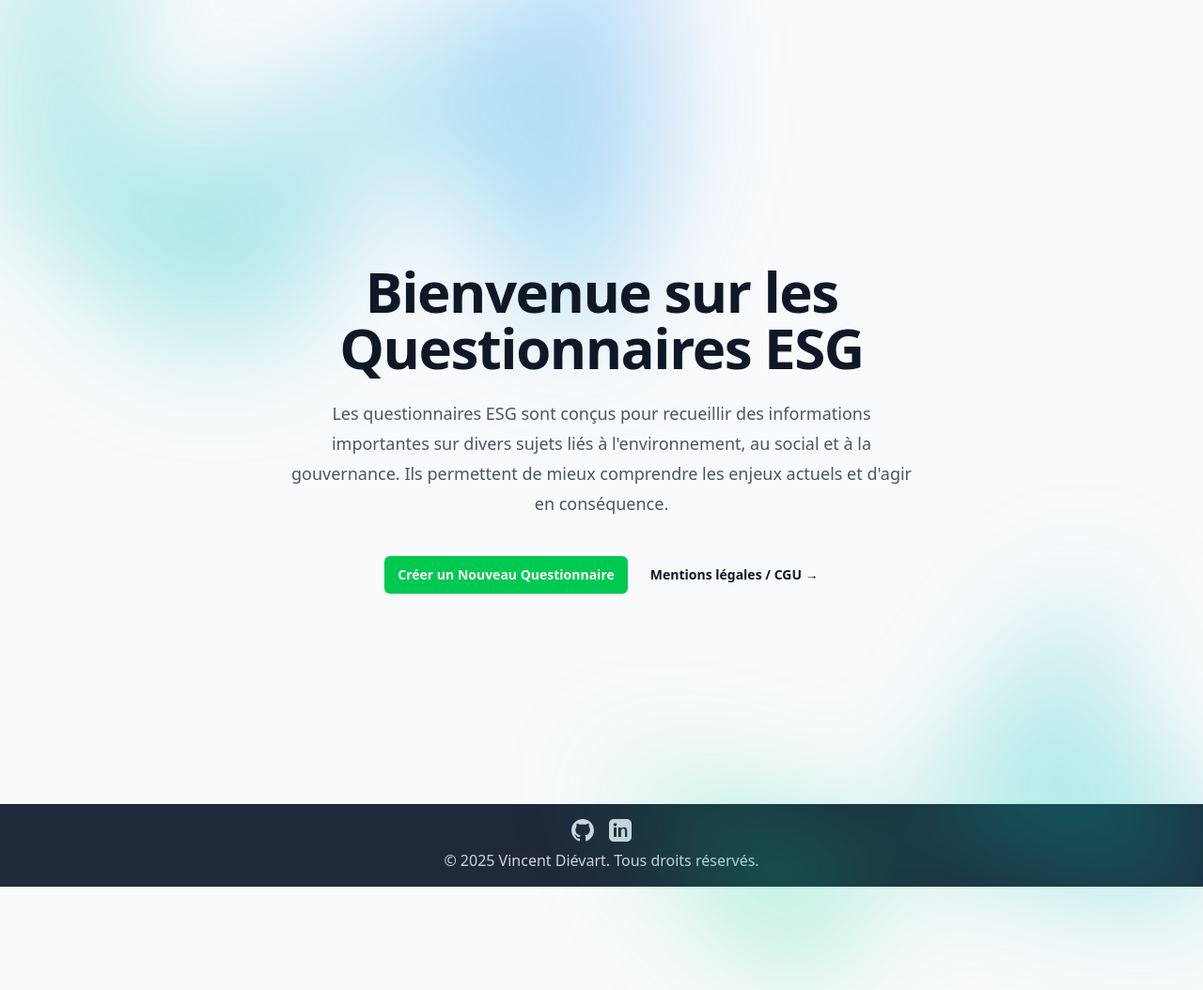
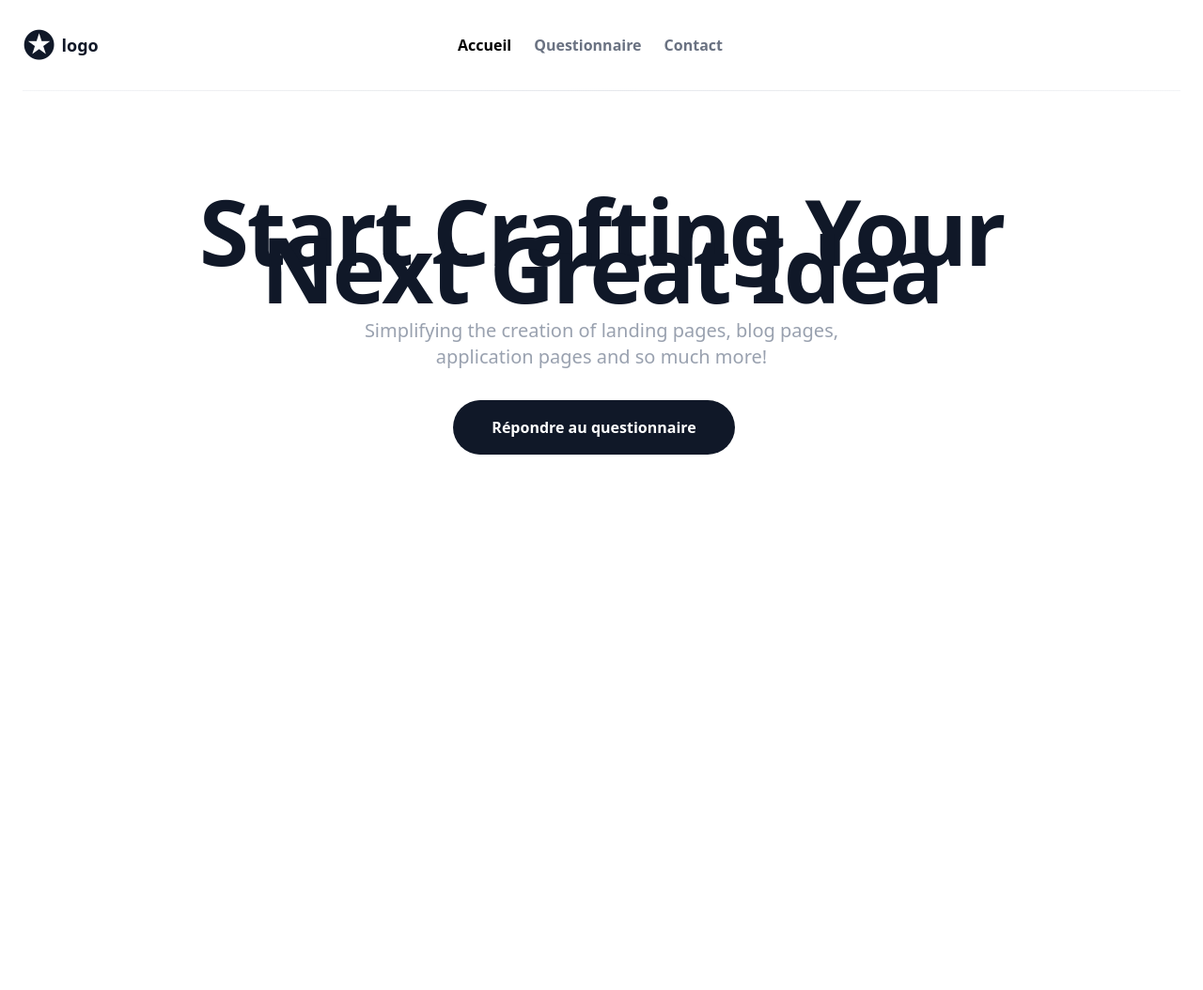
Before and after one commit to Idumii/QuestionnaireESGWeb, a PHP site: page / in a window 1280 px wide. Shown: the whole page at 94% size. After the commit the page ends 484 px from the top, so only its background shows below. Run offline with PHP 8.4, Linux system fonts and the light colour scheme; style sheets or scripts are compiled from the project's sources.

Commit message:
Ajout CSS Tailwind a index.php

```diff
--- a/index.php
+++ b/index.php
@@ -8,60 +8,85 @@
     <link rel="stylesheet" href="src/output.css">
 </head>
 
-<body class="bg-gray-50 text-gray-800 flex flex-col min-h-screen">
-    <div class="relative isolate px-6 pt-14 lg:px-8">
-        <div class="absolute inset-x-0 -top-40 -z-10 transform-gpu overflow-hidden blur-3xl sm:-top-80"
-            aria-hidden="true">
-            <div class="relative left-[calc(50%-11rem)] aspect-[1155/678] w-[36.125rem] -translate-x-1/2 rotate-[30deg] bg-gradient-to-tr from-green-400 to-blue-500 opacity-30 sm:left-[calc(50%-30rem)] sm:w-[72.1875rem]"
-                style="clip-path: polygon(74.1% 44.1%, 100% 61.6%, 97.5% 26.9%, 85.5% 0.1%, 80.7% 2%, 72.5% 32.5%, 60.2% 62.4%, 52.4% 68.1%, 47.5% 58.3%, 45.2% 34.5%, 27.5% 76.7%, 0.1% 64.9%, 17.9% 100%, 27.6% 76.8%, 76.1% 97.7%, 74.1% 44.1%)">
+<body>
+    <section class="w-full px-6 pb-12 antialiased bg-white 2xl:font-serif 2xl:text-green-50 tails-selected-element">
+        <div class="mx-auto max-w-7xl">
+            <nav class="relative z-50 h-24 select-none" x-data="{ showMenu: false }">
+                <div
+                    class="relative flex flex-wrap items-center justify-between h-24 mx-auto overflow-hidden font-medium md:overflow-visible lg:justify-center sm:px-4 md:px-2 lg:px-0">
+                    <div class="flex items-center justify-start w-1/4 h-full pr-4">
+                        <a href="#_"
+                            class="flex items-center text-lg py-4 space-x-2 font-extrabold text-gray-900 md:py-0">
+                            <span class="text-[40px] mr-2">✪</span> logo
+                        </a>
                     </div>
+                    <div class="top-0 left-0 items-start hidden w-full h-full p-4 bg-gray-900 bg-opacity-50 md:items-center md:w-3/4 md:absolute md:bg-transparent justify-between md:p-0 md:relative md:flex 2xl:text-lime-700"
+                        :class="{'flex fixed': showMenu, 'hidden': !showMenu }">
+                        <div
+                            class="flex-col w-full h-auto overflow-hidden bg-white rounded-lg md:bg-transparent md:overflow-visible md:rounded-none md:relative md:flex md:flex-row">
+                            <a href="#_"
+                                class="inline-flex items-center block w-auto h-16 px-4 text-xl font-black leading-none text-gray-900 md:hidden">
+                                <span class="text-4xl mr-2">✪</span> logo
+                            </a>
+                            <div
+                                class="flex flex-col items-start justify-center w-full space-x-6 text-center lg:space-x-8 md:w-2/3 font-semibold md:mt-0 md:flex-row md:items-center">
+                                <a href="#_"
+                                    class="inline-block w-full py-2 mx-0 ml-6 text-left text-black md:ml-0 md:w-auto md:px-0 md:mx-2 lg:mx-3 2xl:text-lime-700 md:text-center">Accueil</a>
+                                <a href="#_"
+                                    class="inline-block w-full py-2 mx-0 text-left text-gray-500 md:w-auto md:px-0 md:mx-2 hover:text-black lg:mx-3 2xl:text-lime-700 md:text-center">Questionnaire</a>
+                                <a href="#_"
+                                    class="inline-block w-full py-2 mx-0 text-left text-gray-500 md:w-auto md:px-0 md:mx-2 hover:text-black lg:mx-3 md:text-center">Contact</a>
+
+                                <a href="#_"
+                                    class="absolute top-0 left-0 hidden py-2 mt-6 ml-10 mr-2 text-gray-600 lg:inline-block md:mt-0 md:ml-2 lg:mx-3 md:relative">
+
+                                </a>
                             </div>
-        <div class="mx-auto max-w-2xl py-32 sm:py-48 lg:py-56">
-            <div class="text-center">
-                <h1 class="text-4xl font-bold tracking-tight text-gray-900 sm:text-6xl">Bienvenue sur les Questionnaires
-                    ESG</h1>
-                <p class="mt-6 text-lg leading-8 text-gray-600">
-                    Les questionnaires ESG sont conçus pour recueillir des informations importantes sur divers sujets
-                    liés
-                    à l'environnement, au social et à la gouvernance. Ils permettent de mieux comprendre les enjeux
-                    actuels
-                    et d'agir en conséquence.
-                </p>
-                <div class="mt-10 flex items-center justify-center gap-x-6">
-                    <a href="creationQuestionnaire.php"
-                        class="rounded-md bg-green-500 px-3.5 py-2.5 text-sm font-semibold text-white shadow-sm hover:bg-green-600 focus-visible:outline focus-visible:outline-2 focus-visible:outline-offset-2 focus-visible:outline-green-600">
-                        Créer un Nouveau Questionnaire
-                    </a>
-                    <a href="mentions_legales.php" class="text-sm font-semibold leading-6 text-gray-900">
-                        Mentions légales / CGU <span aria-hidden="true">→</span>
-                    </a>
+                            <div
+                                class="flex flex-col items-start justify-end md:ml-16 font-semibold lg:ml-0 w-full pt-4 md:items-center md:w-1/3 flex-shrink-0 md:flex-row md:py-0">
+
+
                             </div>
                         </div>
                     </div>
-        <div class="absolute inset-x-0 top-[calc(100%-13rem)] -z-10 transform-gpu overflow-hidden blur-3xl sm:top-[calc(100%-30rem)]"
-            aria-hidden="true">
-            <div class="relative left-[calc(50%+3rem)] aspect-[1155/678] w-[36.125rem] -translate-x-1/2 bg-gradient-to-tr from-green-400 to-blue-500 opacity-30 sm:left-[calc(50%+36rem)] sm:w-[72.1875rem]"
-                style="clip-path: polygon(74.1% 44.1%, 100% 61.6%, 97.5% 26.9%, 85.5% 0.1%, 80.7% 2%, 72.5% 32.5%, 60.2% 62.4%, 52.4% 68.1%, 47.5% 58.3%, 45.2% 34.5%, 27.5% 76.7%, 0.1% 64.9%, 17.9% 100%, 27.6% 76.8%, 76.1% 97.7%, 74.1% 44.1%)">
+                    <div @click="showMenu = !showMenu"
+                        class="absolute right-0 flex flex-col items-center items-end justify-center w-10 h-10 bg-white rounded-full cursor-pointer md:hidden hover:bg-gray-100">
+                        <svg class="w-6 h-6 text-gray-700" x-show="!showMenu" fill="none" stroke-linecap="round"
+                            stroke-linejoin="round" stroke-width="2" viewBox="0 0 24 24" stroke="currentColor">
+                            <path d="M4 6h16M4 12h16M4 18h16"></path>
+                        </svg>
+                        <svg class="w-6 h-6 text-gray-700" x-show="showMenu" fill="none" stroke="currentColor"
+                            viewBox="0 0 24 24" xmlns="http://www.w3.org/2000/svg" style="display: none;">
+                            <path stroke-linecap="round" stroke-linejoin="round" stroke-width="2"
+                                d="M6 18L18 6M6 6l12 12"></path>
+                        </svg>
                     </div>
                 </div>
+            </nav>
+            <div class="w-full h-px bg-gradient-to-r from-gray-100 via-gray-200 to-gray-100"></div>
+            <!-- Main Hero Content -->
+            <div
+                class="container max-w-md py-20 sm:py-32 mx-auto mt-px text-left sm:max-w-xl sm:px-4 md:max-w-none md:text-center">
+                <h1
+                    class="text-4xl font-bold leading-10 tracking-tight text-left text-gray-900 sm:text-center sm:text-6xl md:text-7xl lg:text-8xl text-balance 2xl:text-lime-700">
+                    Start Crafting Your Next Great Idea</h1>
+                <div
+                    class="mx-auto mt-5 text-gray-400 md:mt-8 max-w-md lg:max-w-lg sm:text-center md:text-xl 2xl:text-lime-700">
+                    Simplifying the creation of landing pages, blog pages, application pages and so much more!</div>
+                <div
+                    class="flex flex-col items-center font-semibold justify-center mt-8 space-y-4 text-center sm:flex-row sm:space-y-0 sm:space-x-4">
+                    <span class="relative inline-flex w-full sm:w-auto">
+                        <a href="#_"
+                            class="inline-flex items-center justify-center w-full px-6 py-3 md:px-8 md:py-4 text-base leading-6 text-white bg-gray-900 border border-transparent rounded-full xl:px-10 sm:w-auto hover:bg-gray-800 focus:outline-none focus:ring-2 focus:ring-offset-2 focus:ring-gray-800">
+                            Répondre au questionnaire
+                        </a>
+                    </span>
+                    <span class="relative inline-flex w-full sm:w-auto">
+
+                    </span>
                 </div>
-    <footer class="bg-gray-800 text-gray-300 text-center p-4 mt-auto">
-        <div class="flex justify-center space-x-4 mb-2">
-            <a href="https://github.com" target="_blank" class="hover:text-white">
-                <svg xmlns="http://www.w3.org/2000/svg" class="h-6 w-6" fill="currentColor" viewBox="0 0 24 24">
-                    <path
-                        d="M12 0C5.37 0 0 5.37 0 12c0 5.3 3.438 9.8 8.207 11.387.6.113.793-.263.793-.587v-2.17c-3.338.725-4.037-1.613-4.037-1.613-.547-1.387-1.338-1.755-1.338-1.755-1.087-.75.087-.725.087-.725 1.2.087 1.837 1.237 1.837 1.237 1.075 1.837 2.812 1.3 3.5.987.113-.775.425-1.3.775-1.6-2.662-.3-5.462-1.337-5.462-5.962 0-1.312.462-2.387 1.237-3.237-.125-.3-.537-1.512.113-3.15 0 0 1.012-.325 3.312 1.237.962-.263 2-.387 3.037-.387 1.037 0 2.075.125 3.037.387 2.3-1.562 3.312-1.237 3.312-1.237.65 1.637.237 2.85.113 3.15.775.85 1.237 1.925 1.237 3.237 0 4.637-2.8 5.662-5.462 5.962.437.375.825 1.125.825 2.275v3.375c0 .325.2.7.8.587C20.563 21.8 24 17.3 24 12c0-6.63-5.37-12-12-12z" />
-                </svg>
-            </a>
-            <a href="https://linkedin.com" target="_blank" class="hover:text-white">
-                <svg xmlns="http://www.w3.org/2000/svg" class="h-6 w-6" fill="currentColor" viewBox="0 0 24 24">
-                    <path
-                        d="M19 0h-14c-2.761 0-5 2.239-5 5v14c0 2.761 2.239 5 5 5h14c2.761 0 5-2.239 5-5v-14c0-2.761-2.239-5-5-5zm-11 19h-3v-10h3v10zm-1.5-11.268c-.966 0-1.75-.784-1.75-1.75s.784-1.75 1.75-1.75 1.75.784 1.75 1.75-.784 1.75-1.75 1.75zm13.5 11.268h-3v-5.5c0-1.381-.028-3.156-1.922-3.156-1.922 0-2.218 1.503-2.218 3.056v5.6h-3v-10h2.881v1.367h.041c.401-.759 1.381-1.559 2.841-1.559 3.041 0 3.6 2.003 3.6 4.606v5.586z" />
-                </svg>
-            </a>
             </div>
-        <p>&copy; 2025 Vincent Diévart. Tous droits réservés.</p>
-    </footer>
+            <!-- End Main Hero Content -->
+        </div>
+    </section>
 </body>
-
-</html>
```
Lines whose indentation alone changed are shown as unchanged.
